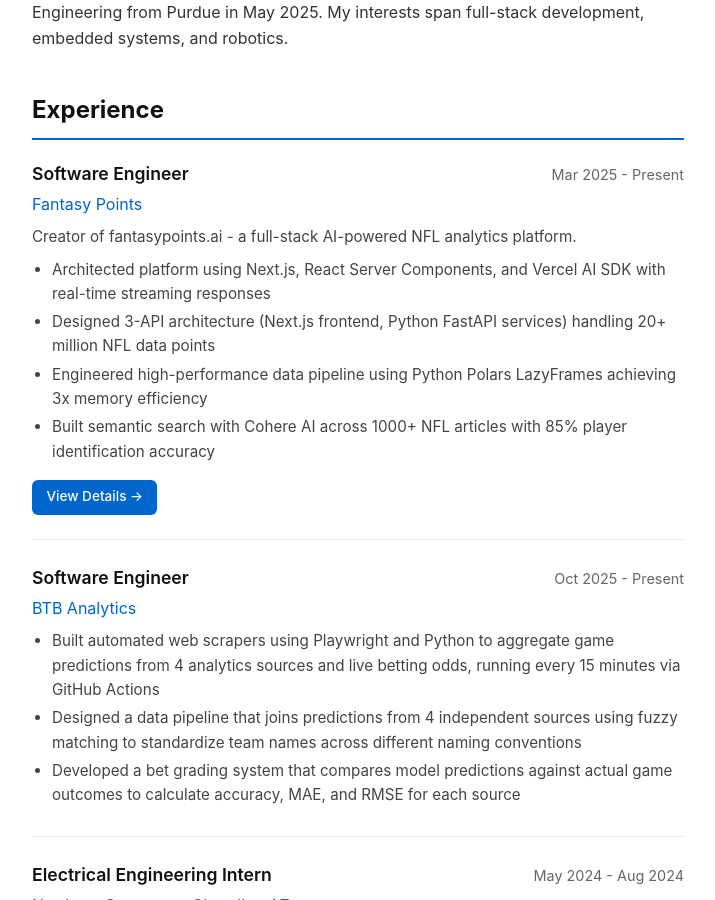
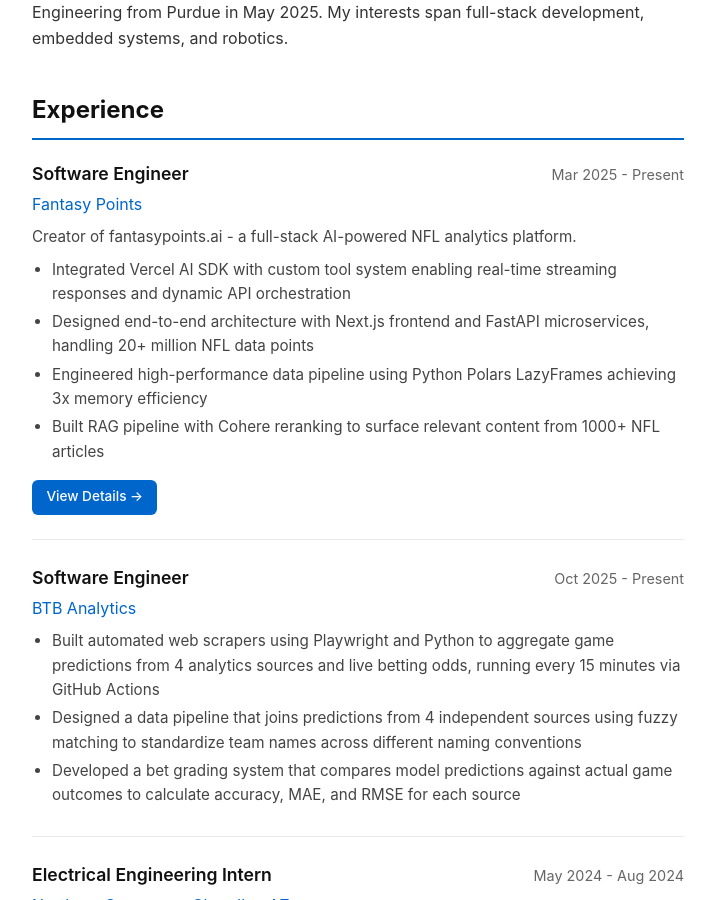
Before and after one commit to joseph-love-dev/joseph-love-dev.github.io, a Jekyll site: the page built from index.md, in a window 1280 px wide and 900 px high, scrolled down 633 px. Shown: the whole window, without its empty margins (282-997 px from the left). Built offline with Jekyll 4.4.1, drawn with Linux system fonts in a browser that asks for light colours.

Commit message:
fix: updated fp bullets

```diff
--- a/index.md
+++ b/index.md
@@ -25,10 +25,10 @@ I am a graduate student in Electrical Engineering at Purdue University, speciali
     <div class="entry-description">
         Creator of fantasypoints.ai - a full-stack AI-powered NFL analytics platform.
         <ul>
-            <li>Architected platform using Next.js, React Server Components, and Vercel AI SDK with real-time streaming responses</li>
-            <li>Designed 3-API architecture (Next.js frontend, Python FastAPI services) handling 20+ million NFL data points</li>
+            <li>Integrated Vercel AI SDK with custom tool system enabling real-time streaming responses and dynamic API orchestration</li>
+            <li>Designed end-to-end architecture with Next.js frontend and FastAPI microservices, handling 20+ million NFL data points</li>
             <li>Engineered high-performance data pipeline using Python Polars LazyFrames achieving 3x memory efficiency</li>
-            <li>Built semantic search with Cohere AI across 1000+ NFL articles with 85% player identification accuracy</li>
+            <li>Built RAG pipeline with Cohere reranking to surface relevant content from 1000+ NFL articles</li>
         </ul>
     </div>
     <a href="/projects/fantasy-points/" class="view-details-btn">View Details →</a>
```
